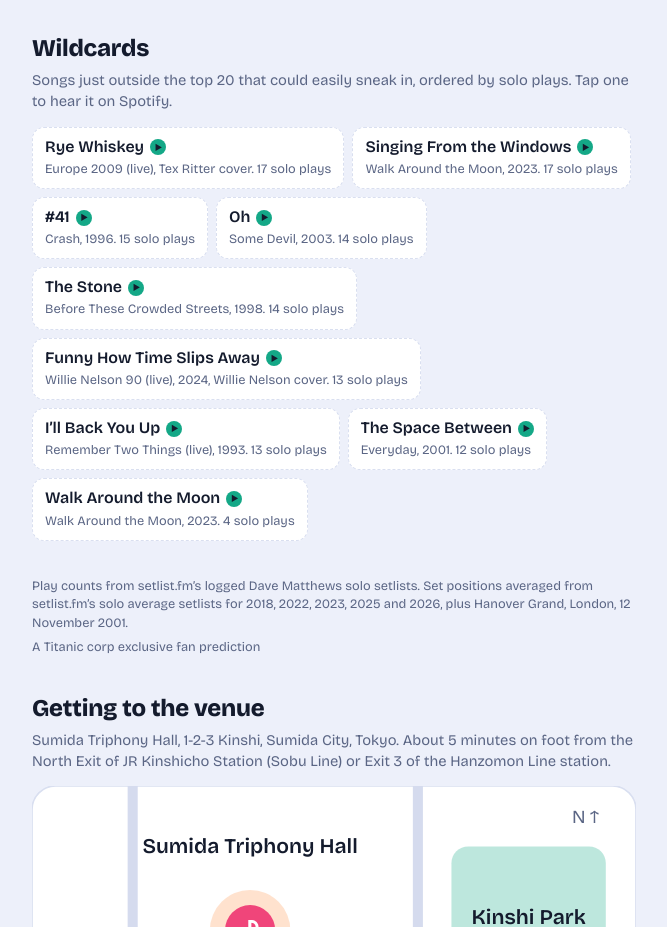
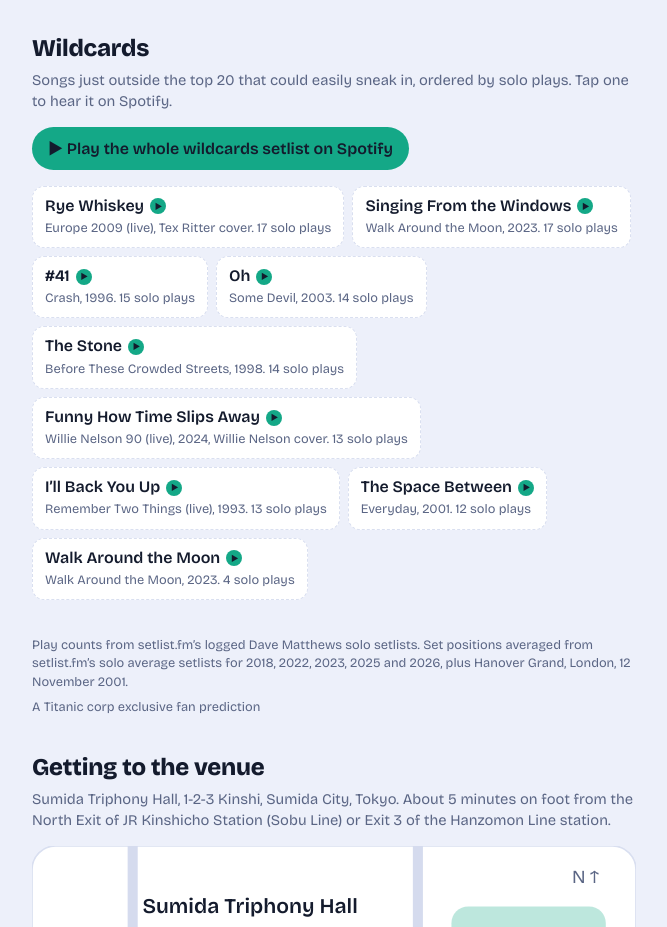
Before and after one commit to dmb-setlist/dave-matthews-tokyo, a plain HTML site: page index.html in a window 1280 px wide. Shown: the part 2661-3588 px from the top of the page, without its empty margins (306-973 px from the left). Drawn offline with nearby package versions, Linux system fonts and the light colour scheme.

Commit message:
Add files via upload

```diff
--- a/index.html
+++ b/index.html
@@ -177,6 +177,7 @@ footer p{ margin:0 0 6px; }
 <section aria-labelledby="wild-h">
   <h2 id="wild-h">Wildcards</h2>
   <p class="note">Songs just outside the top 20 that could easily sneak in, ordered by solo plays. Tap one to hear it on Spotify.</p>
+  <a class="playall" href="https://open.spotify.com/playlist/7gis0AGM33vCKbZ85EuF9u" target="_blank" rel="noopener">▶ Play the whole wildcards setlist on Spotify</a>
   <ul class="wild" id="wild"></ul>
 </section>
 
```
